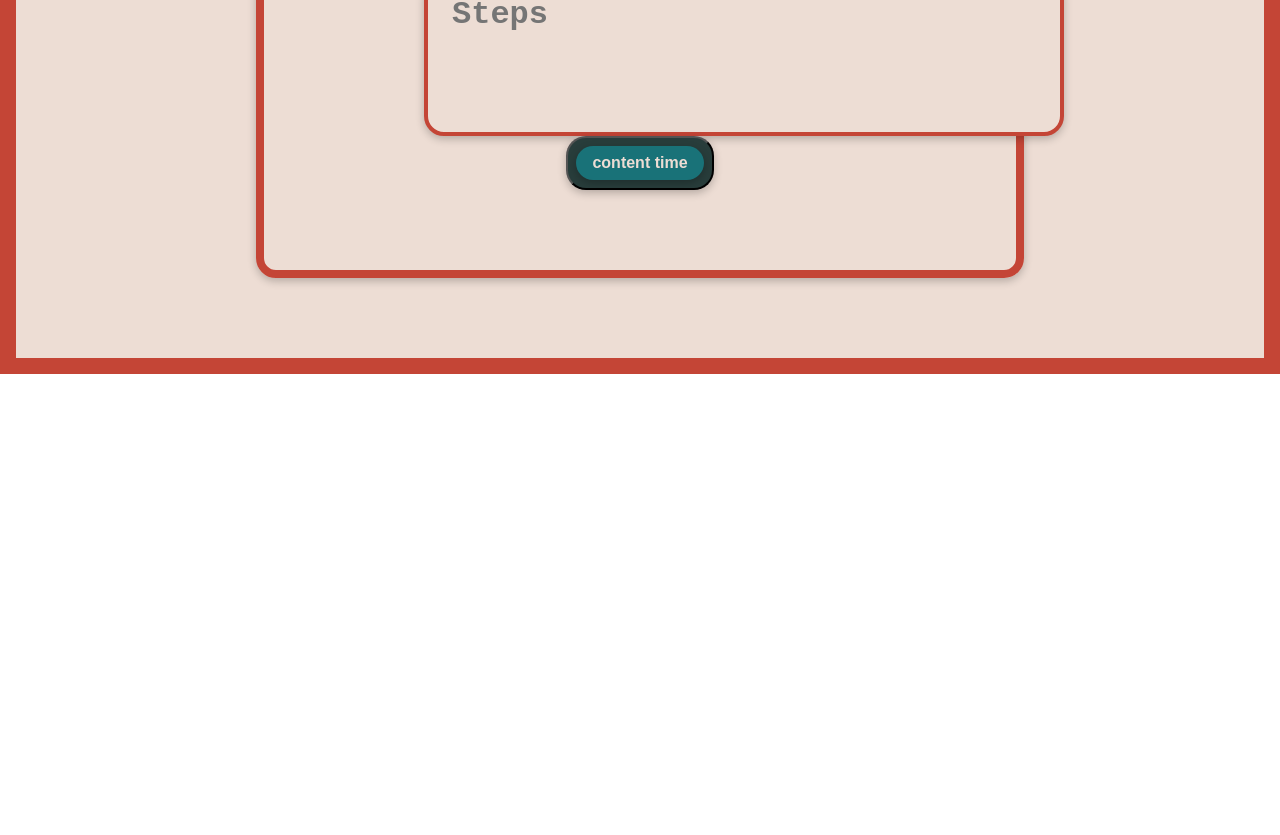
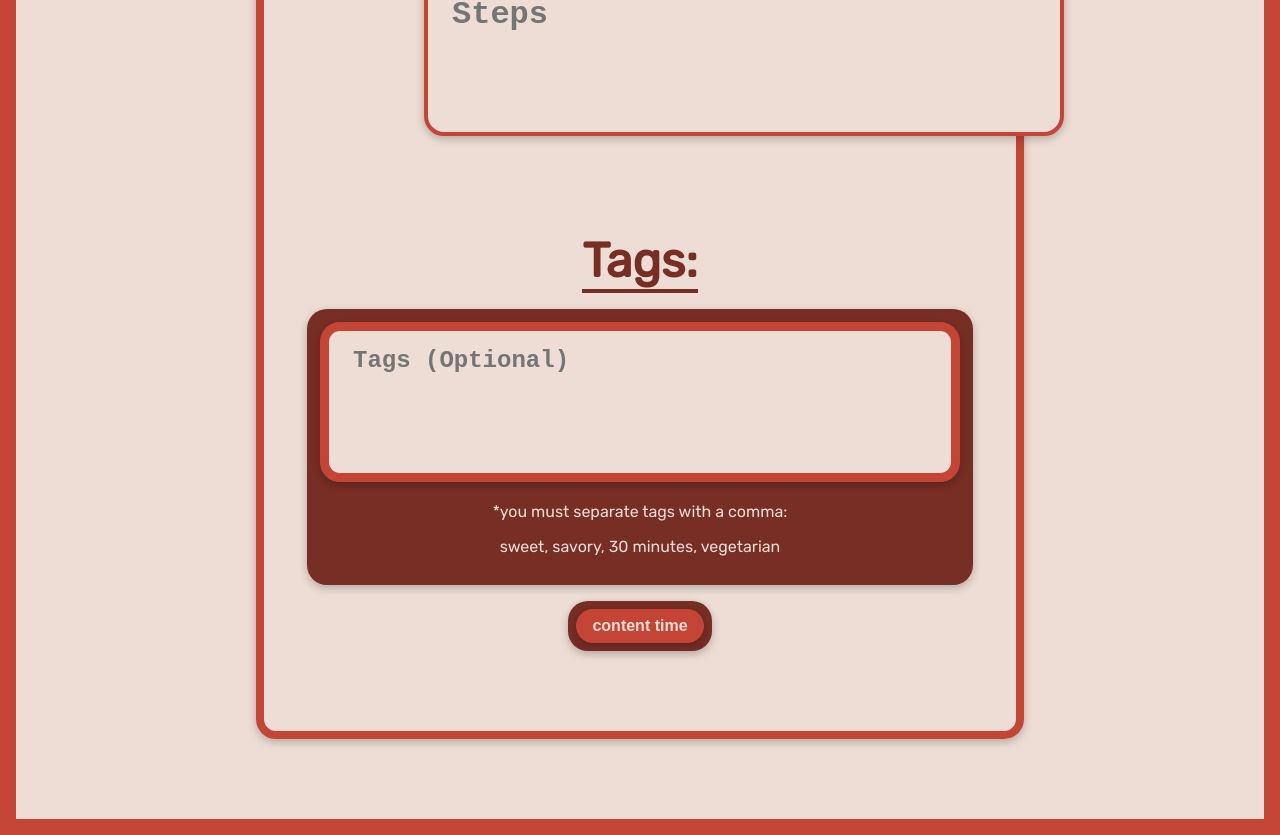
Before and after one commit to MepilLeaf/john-henriksen-capstone, a React (Create React App) app: page /create in a window 1280 px wide. Shown: the part 824-1659 px from the top of the page. Before the commit the page ends 1198 px from the top, so only its background shows below. Built offline with nearby package versions, Linux system fonts and the light colour scheme.

Commit message:
Finished form inputs and connected it to back-end

```diff
--- a/package.json
+++ b/package.json
@@ -7,6 +7,7 @@
     "@testing-library/react": "^13.4.0",
     "@testing-library/user-event": "^13.5.0",
     "axios": "^1.6.7",
+    "dotenv": "^16.4.1",
     "react": "^18.2.0",
     "react-dom": "^18.2.0",
     "react-router-dom": "^6.21.3",
--- a/src/components/Button/Button.js
+++ b/src/components/Button/Button.js
@@ -1,8 +1,8 @@
 import "./Button.scss";
 
-const Button = ({ isBlue, content }) => {
+const Button = ({ isBlue, content, type }) => {
   return (
-    <button className={`button ${isBlue ? "button--blue" : ""}`}>
+    <button type={type} className={`button ${isBlue ? "button--blue" : ""}`}>
       <div
         className={`button__inner-container ${
           isBlue ? "button__inner-container--blue" : ""
--- a/src/components/Button/Button.scss
+++ b/src/components/Button/Button.scss
@@ -5,6 +5,7 @@
   border-radius: 1.25rem;
   padding: 0.5rem;
   @include box-shadow;
+  border: none;
 
   &--blue {
     background-color: $dark-blue;
--- a/src/pages/CreateRecipes/CreateRecipe.js
+++ b/src/pages/CreateRecipes/CreateRecipe.js
@@ -1,27 +1,96 @@
 import "./CreateRecipe.scss";
 import TextareaAutosize from "react-textarea-autosize";
 import Button from "../../components/Button/Button";
+import { useState } from "react";
+import axios from "axios";
 
 const CreateRecipes = () => {
+  const RECIPES_URL = `${process.env.REACT_APP_BASE_URL}/recipes`;
+
+  const initialValues = {
+    title: "",
+    ingredients: "",
+    content: "",
+    tags: "",
+  };
+
+  const [values, setValues] = useState(initialValues);
+
+  const [recipe, setRecipe] = useState(null);
+
+  const handleInputChange = (e) => {
+    const { name, value } = e.target;
+
+    setValues({
+      ...values,
+      [name]: value,
+    });
+  };
+
+  const handleSubmit = async (e) => {
+    e.preventDefault();
+
+    const newRecipe = {
+      recipeTitle: values.title,
+      recipeIngredients: values.ingredients,
+      recipeContent: values.content,
+      recipeTags: values.tags,
+    };
+
+    console.log(newRecipe);
+
+    try {
+      const res = await axios.post(RECIPES_URL, newRecipe);
+      console.log(res);
+    } catch (error) {
+      console.log(error);
+    }
+  };
+
   return (
     <main className="create-recipes-page">
-      <section className="recipe-form">
+      <form className="recipe-form" onSubmit={handleSubmit}>
         <TextareaAutosize
           className="recipe-form__title-input"
           placeholder="Recipe Title"
+          name="title"
+          onChange={handleInputChange}
+          value={values.title}
         />
         <h4 className="recipe-form__ingredients-title">Ingredients:</h4>
         <TextareaAutosize
           className="recipe-form__ingredients-input"
           placeholder="Ingredients"
+          name="ingredients"
+          onChange={handleInputChange}
+          value={values.ingredients}
         />
         <h4 className="recipe-form__steps-title">Steps:</h4>
         <TextareaAutosize
           className="recipe-form__steps-input"
           placeholder="Steps"
+          name="steps"
+          onChange={handleInputChange}
+          value={values.content}
         />
-        <Button isBlue={true} content="content time" />
-      </section>
+        <h4 className="recipe-form__tags-title">Tags:</h4>
+        <div className="recipe-form__tags-container">
+          <TextareaAutosize
+            className="recipe-form__tags-input"
+            placeholder="Tags (Optional)"
+            name="tags"
+            onChange={handleInputChange}
+            value={values.tags}
+          />
+          <p className="recipe-form__tags-footnote">
+            *you must separate tags with a comma:
+          </p>
+          <p className="recipe-form__tags-footnote">
+            sweet, savory, 30 minutes, vegetarian
+          </p>
+        </div>
+        <Button type="submit" isBlue={false} content="content time" />
+      </form>
     </main>
   );
   //for tags use a map with a ternary to either return a string or a span, may have to use items in a string literal
--- a/src/pages/CreateRecipes/CreateRecipe.scss
+++ b/src/pages/CreateRecipes/CreateRecipe.scss
@@ -33,7 +33,8 @@
   }
 
   &__ingredients-title,
-  &__steps-title {
+  &__steps-title,
+  &__tags-title {
     align-self: flex-start;
     font-size: 3rem;
     margin: 6rem 0 0;
@@ -41,7 +42,8 @@
   }
 
   &__ingredients-input,
-  &__steps-input {
+  &__steps-input,
+  &__tags-input {
     resize: none;
     outline: none;
     border: 0.3rem solid $light-red;
@@ -57,4 +59,26 @@
     font-size: 2rem;
     min-height: 10rem;
   }
+
+  &__tags-title {
+    align-self: center;
+  }
+
+  &__tags-container {
+    background-color: $dark-red;
+    padding: 0.8rem;
+    border-radius: 1.25rem;
+    margin: 1rem 0;
+    @include box-shadow;
+  }
+
+  &__tags-input {
+    margin-top: 0;
+    border: 0.6rem solid $light-red;
+    font-size: 1.5rem;
+  }
+
+  &__tags-footnote {
+    color: $off-white;
+  }
 }
```
Also changed, not shown: 2 other files (tests, documents, lock files or other folders).
